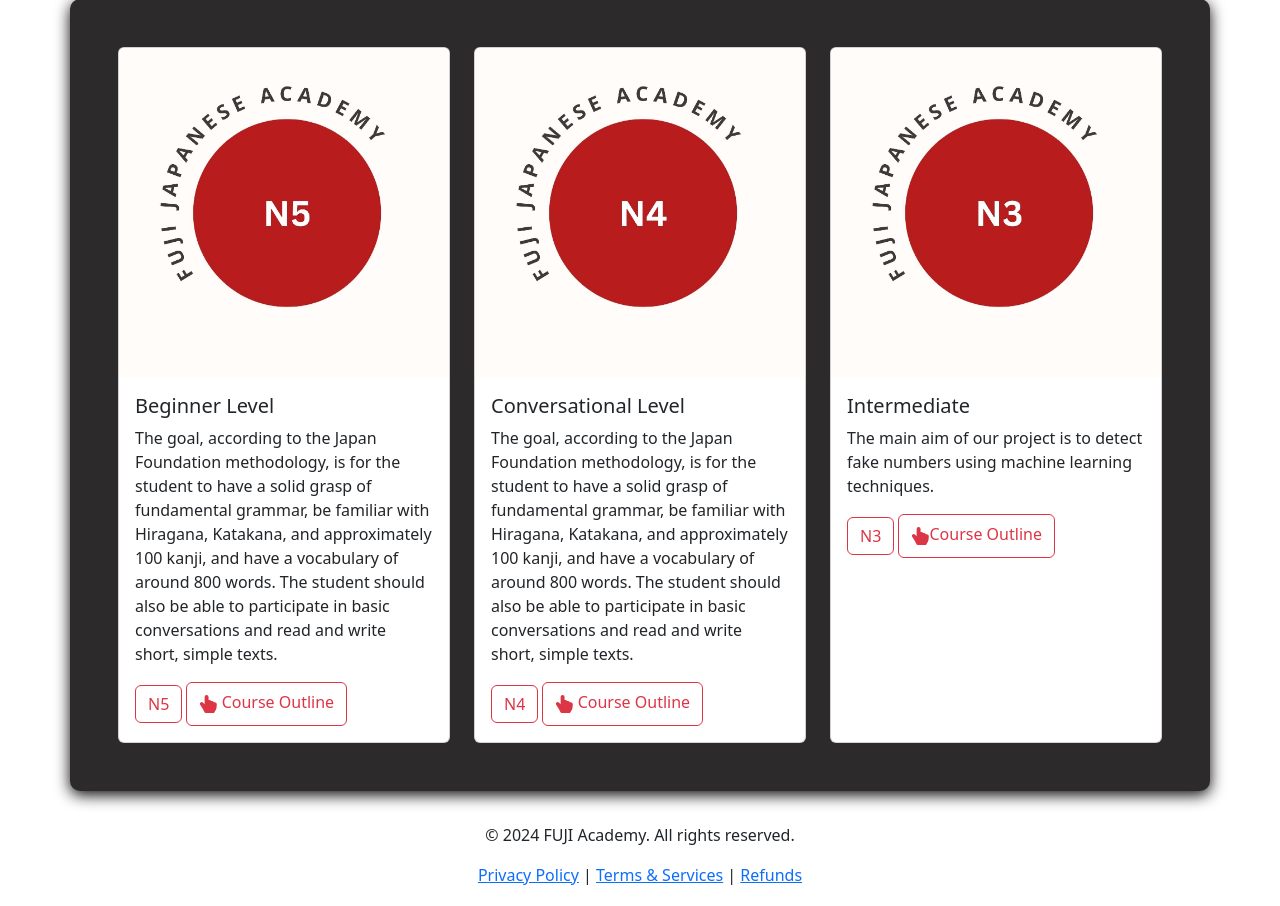
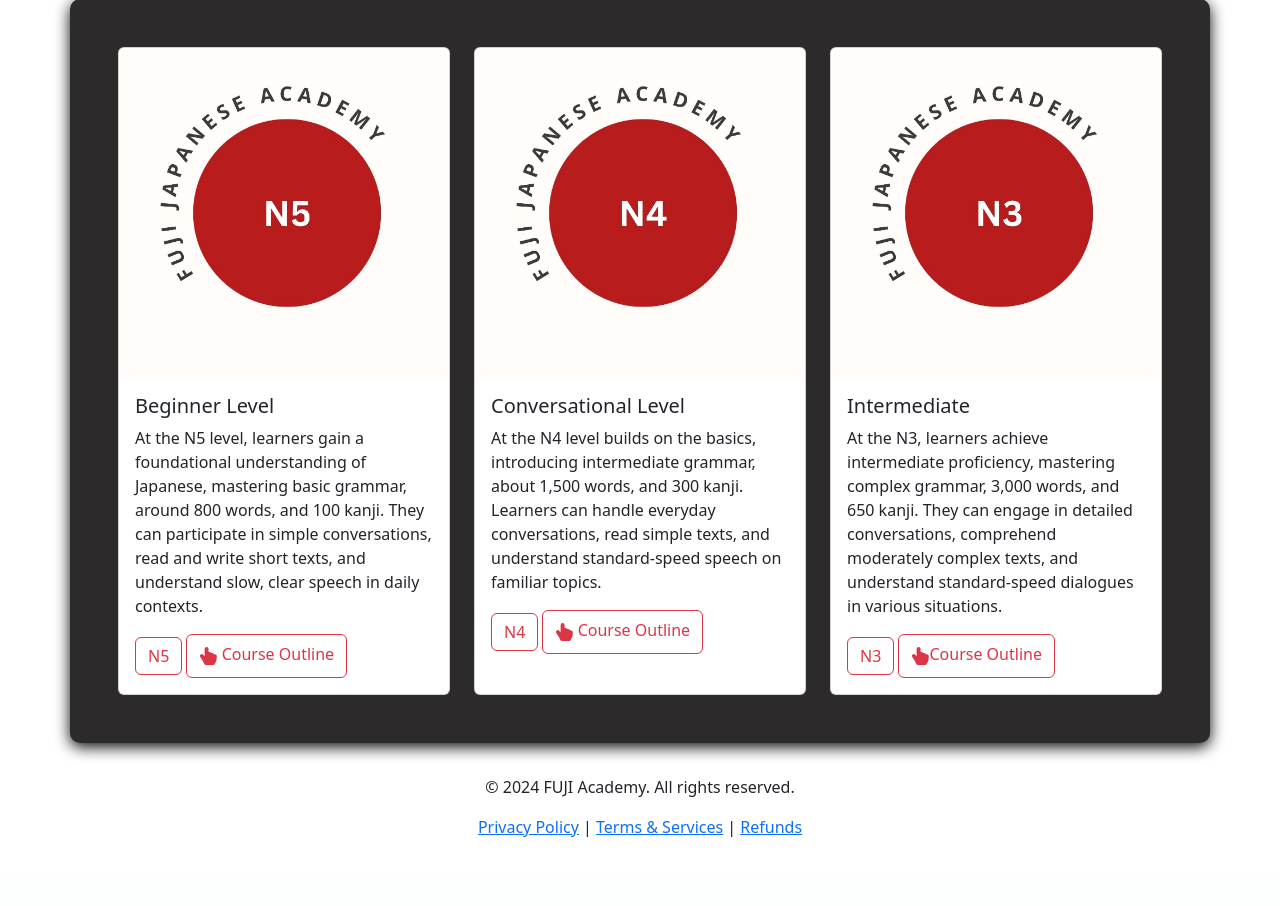
Before and after one commit to sandeepv-87/fujiacademy, a Django app: page /courses/ in a window 1280 px wide. Shown: the part 239-1145 px from the top of the page. After the commit the page ends 1076 px from the top, so only its background shows below. Run offline with Django 5.2, Linux system fonts and the light colour scheme; some libraries are stand-ins or nearby versions.

Commit message:
add requirements

```diff
--- a/templates/courses.html
+++ b/templates/courses.html
@@ -16,7 +16,7 @@
                      class="card-img-top" alt="Image ">
                 <div class="card-body">
                     <h5 class="card-title">Beginner Level</h5>
-                    <p class="card-text">The goal, according to the Japan Foundation methodology, is for the student to have a solid grasp of fundamental grammar, be familiar with Hiragana, Katakana, and approximately 100 kanji, and have a vocabulary of around 800 words. The student should also be able to participate in basic conversations and read and write short, simple texts.</p>
+                    <p class="card-text">At the N5 level, learners gain a foundational understanding of Japanese, mastering basic grammar, around 800 words, and 100 kanji. They can participate in simple conversations, read and write short texts, and understand slow, clear speech in daily contexts.</p>
                                         <a href="n5" class="btn btn-outline-danger">N5</a>
                     <a href="n5" class="btn btn-outline-danger">
                         <svg xmlns="http://www.w3.org/2000/svg" width="18" height="30" fill="currentColor"
@@ -36,7 +36,7 @@
                      class="card-img-top" alt="Image ">
                 <div class="card-body">
                     <h5 class="card-title">Conversational Level </h5>
-                    <p class="card-text">The goal, according to the Japan Foundation methodology, is for the student to have a solid grasp of fundamental grammar, be familiar with Hiragana, Katakana, and approximately 100 kanji, and have a vocabulary of around 800 words. The student should also be able to participate in basic conversations and read and write short, simple texts.</p>
+                    <p class="card-text">At the N4 level builds on the basics, introducing intermediate grammar, about 1,500 words, and 300 kanji. Learners can handle everyday conversations, read simple texts, and understand standard-speed speech on familiar topics.</p>
                     <a href="n4" class="btn btn-outline-danger">N4</a>
                     <a href="n4" class="btn btn-outline-danger">
                         <svg xmlns="http://www.w3.org/2000/svg" width="18" height="30" fill="currentColor"
@@ -47,9 +47,7 @@
                     </a>
                 </div>
             </div>
-
         </div>
-
         <!-- Card 3 -->
         <div class="col">
             <div class="card h-100">
@@ -57,7 +55,7 @@
                      class="card-img-top" alt="Image ">
                 <div class="card-body">
                     <h5 class="card-title">Intermediate</h5>
-                    <p class="card-text">The main aim of our project is to detect fake numbers using machine learning techniques.</p>
+                    <p class="card-text">At the N3, learners achieve intermediate proficiency, mastering complex grammar, 3,000 words, and 650 kanji. They can engage in detailed conversations, comprehend moderately complex texts, and understand standard-speed dialogues in various situations.</p>
                     <a href="n3" class="btn btn-outline-danger">N3</a>
                     <a href="n3" class="btn btn-outline-danger">
                         <svg xmlns="http://www.w3.org/2000/svg" width="18" height="30" fill="currentColor"
--- a/templates/home.html
+++ b/templates/home.html
@@ -155,12 +155,12 @@ Our vision is to empower students by providing the skills and knowledge to excel
     <p>
       <span class="icon">📱</span>
       <strong>Mobile:</strong>
-      <a href="tel:+911234567890">+91 1234567890</a>
+      <a href="tel:+911234567890">+91 9445996083</a>
     </p>
     <p>
       <span class="icon">📸</span>
       <strong>Instagram:</strong>
-      <a href="https://www.instagram.com/your_instagram_id" target="_blank">@your_instagram_id</a>
+      <a href="https://www.instagram.com/your_instagram_id" target="_blank">FUJI_Academy_AP</a>
     </p>
 
   </div>
```
Also changed, not shown: templates/about.html (+6 -1 lines).
